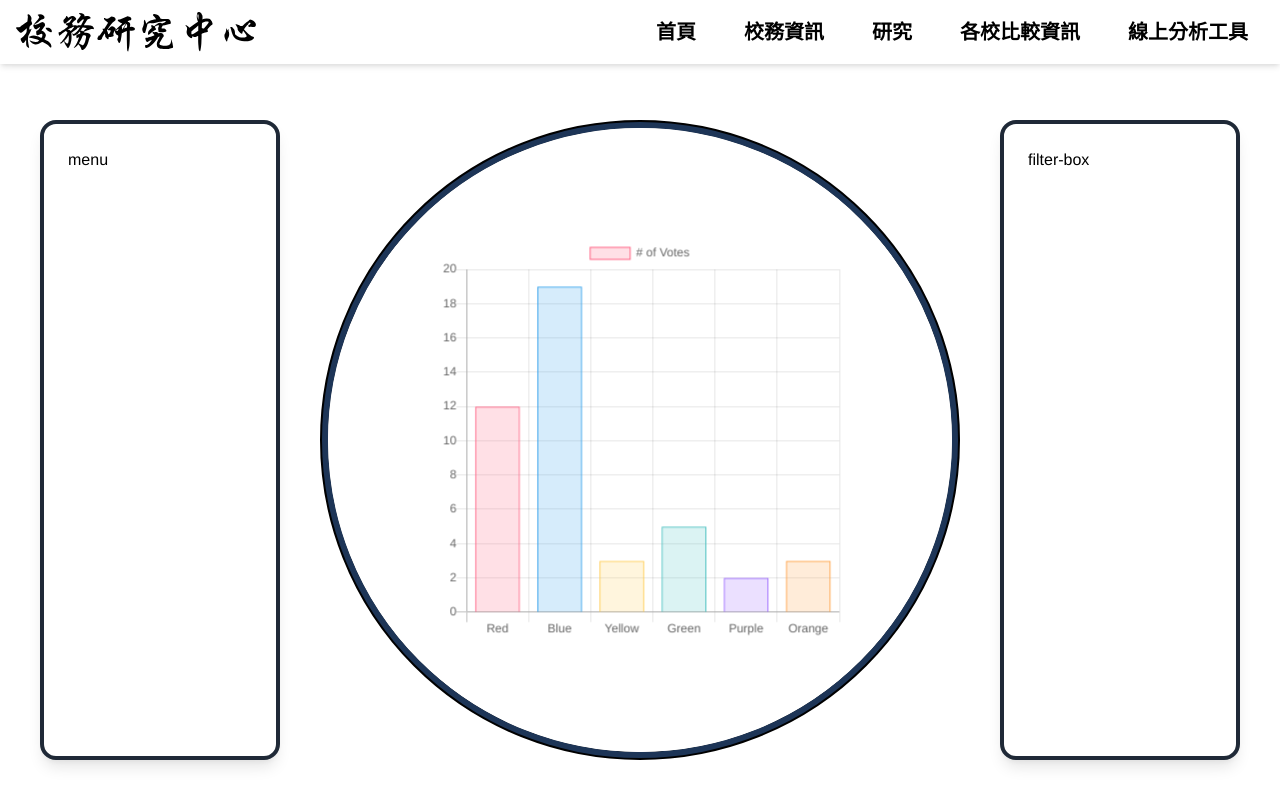
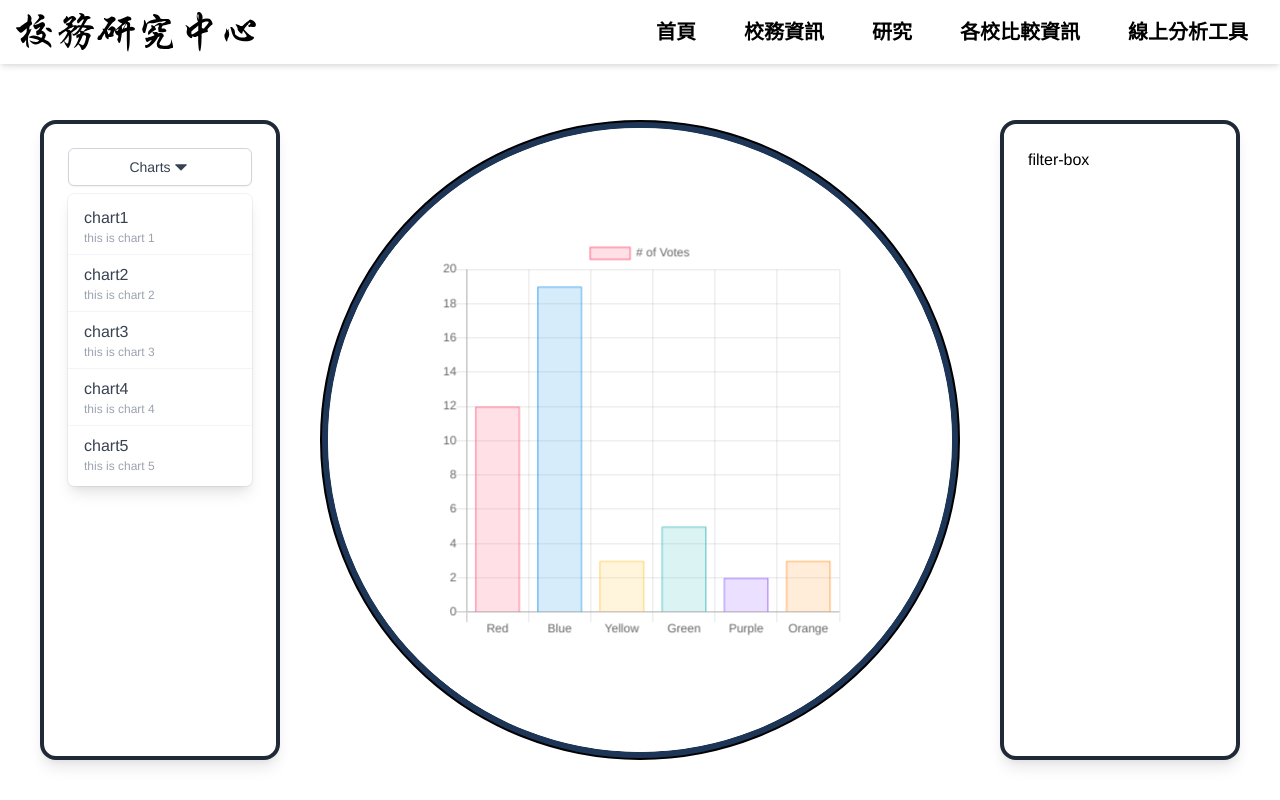
Before and after one commit to NTUT-rosita/rosita-front, a Vue app: page /chart-info in a window 1280 px wide. Built offline with nearby package versions, Linux system fonts and the light colour scheme.

Commit message:
init menu item list group box

```diff
--- a/src/components/chart-info/menu/ChartMenu.vue
+++ b/src/components/chart-info/menu/ChartMenu.vue
@@ -12,15 +12,53 @@
     hidden
     lg:block
   ">
-    menu
+
+    <div class="relative inline-block text-left w-full">
+      <div>
+        <button type="button"
+                class="border border-gray-300 bg-white dark:bg-gray-800 shadow-sm flex items-center justify-center w-full rounded-md  px-4 py-2 text-sm font-medium text-gray-700 dark:text-gray-50 hover:bg-gray-50 dark:hover:bg-gray-500 focus:outline-none focus:ring-2 focus:ring-offset-2 focus:ring-offset-gray-100 focus:ring-gray-500"
+                id="options-menu">
+          Charts
+          <svg width="20" height="20" fill="currentColor" viewBox="0 0 1792 1792" xmlns="http://www.w3.org/2000/svg">
+            <path
+              d="M1408 704q0 26-19 45l-448 448q-19 19-45 19t-45-19l-448-448q-19-19-19-45t19-45 45-19h896q26 0 45 19t19 45z">
+            </path>
+          </svg>
+        </button>
+      </div>
+
+      <div
+        class="origin-top-right absolute right-0 mt-2 w-full rounded-md shadow-lg bg-white dark:bg-gray-800 ring-1 ring-black ring-opacity-5">
+        <div class="py-1 divide-y divide-gray-100" role="menu" aria-orientation="vertical"
+             aria-labelledby="options-menu">
+
+          <MenuItem v-for="(item, index) in menuItems" :key="index + item.name" :name="item.name" :description="item.description"/>
+
+        </div>
+      </div>
+    </div>
   </div>
 </template>
 
 <script lang="ts">
-import { defineComponent } from "vue";
+import { defineComponent, reactive, toRefs } from "vue";
 import '@/assets/scss/components/chart-info/menu.scss'
+import { menuItems } from '@/components/chart-info/menu/menuItem'
+import MenuItem from '@/components/chart-info/menu/MenuItem.vue'
 
 export default defineComponent({
-  name: "ChartMenu"
+  name: "ChartMenu",
+  components:{
+    MenuItem
+  },
+  setup() {
+    const data = reactive({
+      menuItems
+    })
+
+    return {
+      ...toRefs(data)
+    }
+  }
 })
 </script>
--- /dev/null
+++ b/src/components/chart-info/menu/MenuItem.vue
@@ -0,0 +1,36 @@
+<template>
+  <div
+    class="flex items-center block px-4 py-2 text-md text-gray-700 hover:bg-gray-100 hover:text-gray-900 dark:text-gray-100 dark:hover:text-white dark:hover:bg-gray-600">
+    <!--svg here -->
+    <span class="flex flex-col">
+                    <span>
+                        {{ name }}
+                    </span>
+                    <span class="text-gray-400 text-xs">
+                        {{ description }}
+                    </span>
+                </span>
+  </div>
+</template>
+
+<script lang="ts">
+import { defineComponent } from "vue";
+
+export default defineComponent({
+  name: "MenuItem",
+  props: {
+    name: {
+      type: String,
+      default: '',
+      required: true
+    },
+    description: {
+      type: String,
+      default: '',
+      required: true
+    }
+  }
+})
+</script>
+
+<style scoped></style>
--- /dev/null
+++ b/src/components/chart-info/menu/menuItem.ts
@@ -0,0 +1,27 @@
+export interface MenuItemType {
+    name: string
+    description: string
+}
+
+export const menuItems:Array<MenuItemType> = [
+    {
+        name: 'chart1',
+        description: 'this is chart 1'
+    },
+    {
+        name: 'chart2',
+        description: 'this is chart 2'
+    },
+    {
+        name: 'chart3',
+        description: 'this is chart 3'
+    },
+    {
+        name: 'chart4',
+        description: 'this is chart 4'
+    },
+    {
+        name: 'chart5',
+        description: 'this is chart 5'
+    }
+]
```
